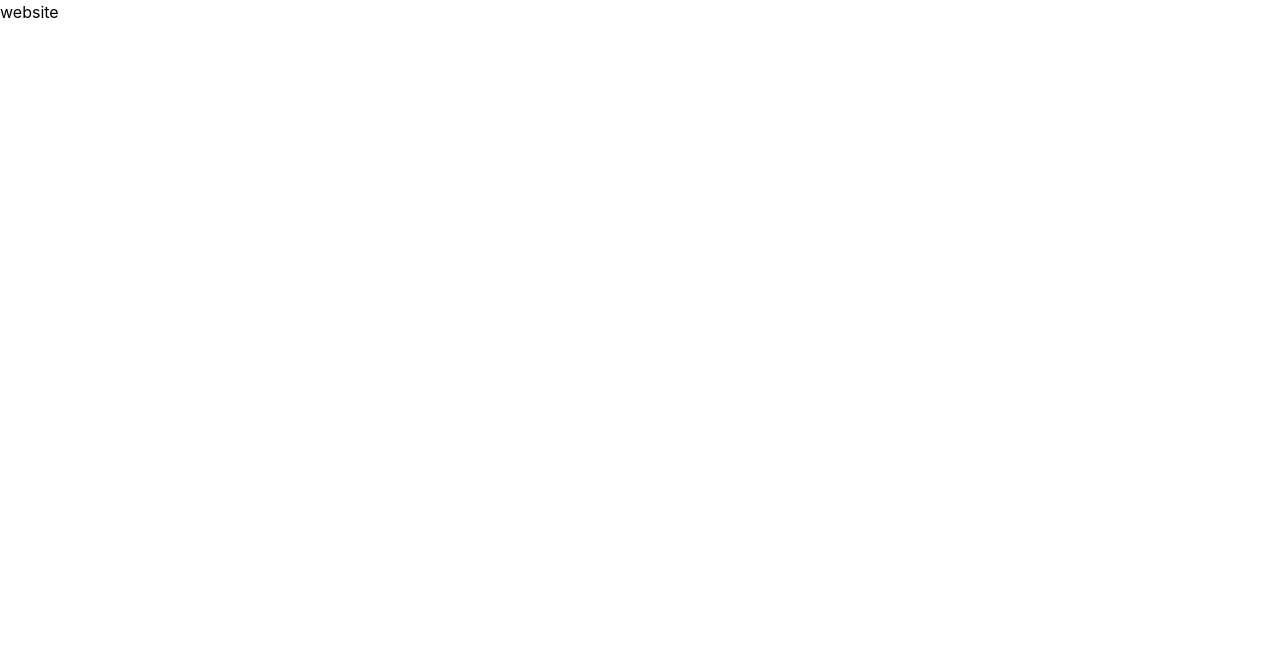
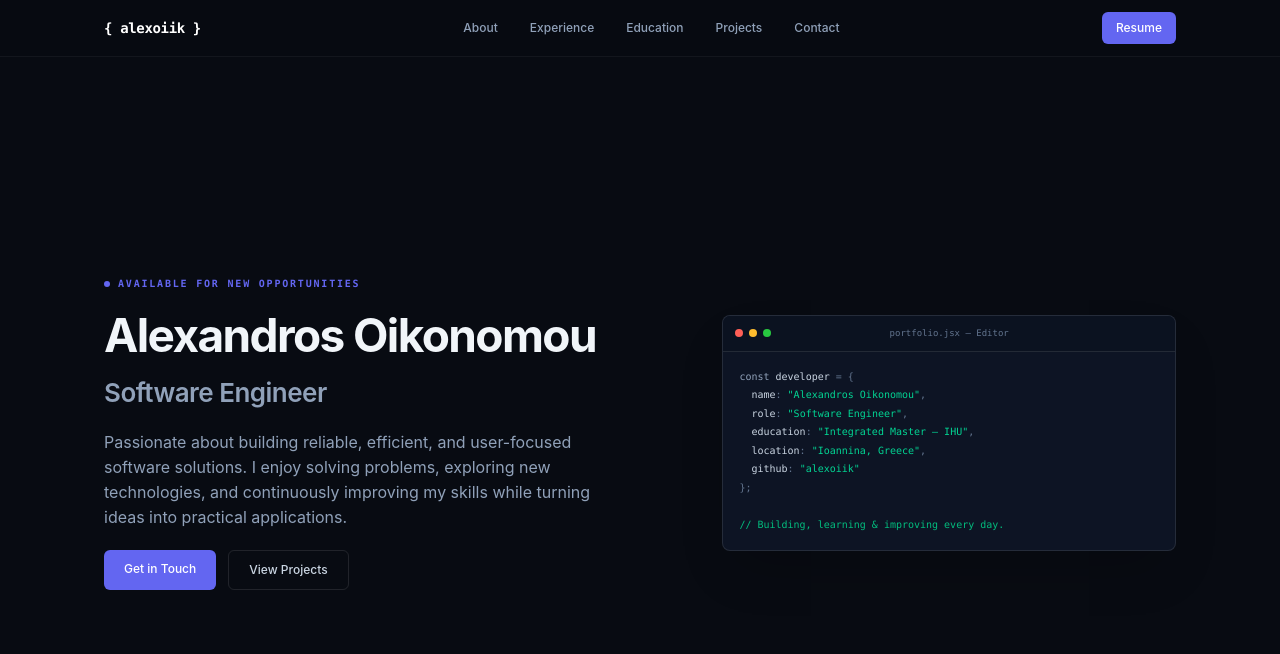
Before and after one commit to alexoiik/alexoiik.github.io, a React (Vite) app: page / in a window 1280 px wide. Shown: the top 654 px of the page. Built offline with nearby package versions, Linux system fonts and the light colour scheme.

Commit message:
feat: implementation of navbar component and hero section

```diff
--- a/index.html
+++ b/index.html
@@ -4,7 +4,7 @@
     <meta charset="UTF-8" />
     <link rel="icon" type="image/svg+xml" href="/favicon.svg" />
     <meta name="viewport" content="width=device-width, initial-scale=1.0" />
-    <title>alexoiik.github.io</title>
+    <title>Alexandros Oikonomou | Software Engineer</title>
   </head>
   <body>
     <div id="root"></div>
--- a/src/App.jsx
+++ b/src/App.jsx
@@ -1,5 +1,16 @@
+import Navbar from "./components/Navbar";
+import Hero from "./sections/Hero";
+
 function App() {
-  return <>website</>;
+  return (
+    <>
+      <Navbar />
+
+      <main>
+        <Hero />
+      </main>
+    </>
+  );
 }
 
 export default App;
--- /dev/null
+++ b/src/components/Navbar.jsx
@@ -0,0 +1,131 @@
+import { useState } from "react";
+
+function Navbar() {
+  const [isMenuOpen, setIsMenuOpen] = useState(false);
+
+  const links = [
+    { label: "About", href: "#about" },
+    { label: "Experience", href: "#experience" },
+    { label: "Education", href: "#education" },
+    { label: "Projects", href: "#projects" },
+    { label: "Contact", href: "#contact" },
+  ];
+
+  const closeMenu = () => {
+    setIsMenuOpen(false);
+  };
+
+  return (
+    <header className="sticky top-0 z-50 border-b border-white/5 bg-[#080b12]/95 backdrop-blur-md">
+      <nav className="mx-auto max-w-280 px-6">
+        <div className="flex h-14 items-center justify-between">
+          {/* Logo */}
+          <a
+            href="#"
+            onClick={closeMenu}
+            className="font-mono text-sm font-semibold tracking-tight text-white"
+          >
+            {"{ alexoiik }"}
+          </a>
+
+          {/* Desktop Links */}
+          <div className="hidden items-center gap-8 md:flex">
+            {links.map((link) => (
+              <a
+                key={link.href}
+                href={link.href}
+                className="text-xs font-medium text-slate-400 transition-colors hover:text-white"
+              >
+                {link.label}
+              </a>
+            ))}
+          </div>
+
+          {/* Desktop Resume */}
+          <a
+            href="/Alexandros-Oikonomou-CV.pdf"
+            target="_blank"
+            rel="noopener noreferrer"
+            className="hidden rounded-md bg-[#6366f1] px-3.5 py-2 text-xs font-medium text-white transition-colors hover:bg-[#5558e8] md:block"
+          >
+            Resume
+          </a>
+
+          {/* Mobile Menu Button */}
+          <button
+            type="button"
+            onClick={() => setIsMenuOpen(!isMenuOpen)}
+            aria-label={isMenuOpen ? "Close menu" : "Open menu"}
+            aria-expanded={isMenuOpen}
+            className="flex h-9 w-9 items-center justify-center rounded-md text-slate-400 transition-colors hover:bg-white/5 hover:text-white md:hidden"
+          >
+            {isMenuOpen ? (
+              // X icon
+              <svg
+                xmlns="http://www.w3.org/2000/svg"
+                viewBox="0 0 24 24"
+                fill="none"
+                stroke="currentColor"
+                strokeWidth="2"
+                className="h-5 w-5"
+              >
+                <path
+                  strokeLinecap="round"
+                  strokeLinejoin="round"
+                  d="M6 6l12 12M18 6L6 18"
+                />
+              </svg>
+            ) : (
+              // Hamburger icon
+              <svg
+                xmlns="http://www.w3.org/2000/svg"
+                viewBox="0 0 24 24"
+                fill="none"
+                stroke="currentColor"
+                strokeWidth="2"
+                className="h-5 w-5"
+              >
+                <path
+                  strokeLinecap="round"
+                  strokeLinejoin="round"
+                  d="M4 6h16M4 12h16M4 18h16"
+                />
+              </svg>
+            )}
+          </button>
+        </div>
+
+        {/* Mobile Menu */}
+        {isMenuOpen && (
+          <div className="border-t border-white/5 py-4 md:hidden">
+            <div className="flex flex-col gap-1">
+              {links.map((link) => (
+                <a
+                  key={link.href}
+                  href={link.href}
+                  onClick={closeMenu}
+                  className="rounded-md px-3 py-2 text-sm font-medium text-slate-400 transition-colors hover:bg-white/5 hover:text-white"
+                >
+                  {link.label}
+                </a>
+              ))}
+
+              {/* Mobile Resume */}
+              <a
+                href="/Alexandros-Oikonomou-CV.pdf"
+                target="_blank"
+                rel="noopener noreferrer"
+                onClick={closeMenu}
+                className="mt-2 rounded-md bg-[#6366f1] px-3 py-2.5 text-center text-sm font-medium text-white transition-colors hover:bg-[#5558e8]"
+              >
+                Resume
+              </a>
+            </div>
+          </div>
+        )}
+      </nav>
+    </header>
+  );
+}
+
+export default Navbar;
--- a/src/index.css
+++ b/src/index.css
@@ -2,8 +2,14 @@
 
 html {
   scroll-behavior: smooth;
+  scroll-padding-top: 56px;
 }
 
 body {
   margin: 0;
+  min-width: 320px;
+  background: #080b12;
+  color: #f1f5f9;
+  -webkit-font-smoothing: antialiased;
+  -moz-osx-font-smoothing: grayscale;
 }
--- /dev/null
+++ b/src/sections/Hero.jsx
@@ -0,0 +1,109 @@
+function Hero() {
+  return (
+    <section id="about" className="border-b border-white/5 bg-[#080b12]">
+      <div className="mx-auto grid min-h-[calc(100vh-48px)] max-w-280 items-center gap-14 px-6 py-16 lg:grid-cols-[1.1fr_0.9fr] lg:gap-16 lg:py-20">
+        {/* Left Content */}
+        <div>
+          {/* Availability */}
+          <div className="mb-5 flex items-center gap-2">
+            <span className="h-1.5 w-1.5 rounded-full bg-[#6366f1]" />
+            <span className="font-mono text-[10px] font-semibold uppercase tracking-[0.18em] text-[#6366f1]">
+              Available for new opportunities
+            </span>
+          </div>
+
+          {/* Heading */}
+          <h1 className="text-4xl font-bold tracking-[-0.035em] text-slate-100 sm:text-5xl lg:text-[46px] lg:leading-[1.05]">
+            Alexandros Oikonomou
+          </h1>
+
+          {/* Role */}
+          <h2 className="mt-4 text-2xl font-semibold tracking-[-0.02em] text-slate-400 sm:text-[26px]">
+            Software Engineer
+          </h2>
+
+          {/* Description */}
+          <p className="mt-5 max-w-125 text-[16px] leading-[1.55] text-slate-400">
+            Passionate about building reliable, efficient, and user-focused
+            software solutions. I enjoy solving problems, exploring new
+            technologies, and continuously improving my skills while turning
+            ideas into practical applications.
+          </p>
+
+          {/* CTA Buttons */}
+          <div className="mt-5 flex flex-wrap gap-3">
+            <a
+              href="#contact"
+              className="rounded-md bg-[#6366f1] px-5 py-2.5 text-[12px] font-medium text-white transition-colors hover:bg-[#5558e8]"
+            >
+              Get in Touch
+            </a>
+
+            <a
+              href="#projects"
+              className="rounded-md border border-white/10 bg-transparent px-5 py-2.5 text-[12px] font-medium text-slate-300 transition-colors hover:border-white/20 hover:bg-white/5 hover:text-white"
+            >
+              View Projects
+            </a>
+          </div>
+        </div>
+
+        {/* Code Editor */}
+        <div className="w-full overflow-hidden rounded-lg border border-white/10 bg-[#0d1424] shadow-2xl shadow-black/20">
+          {/* Editor Header */}
+          <div className="relative flex h-9 items-center border-b border-white/10 bg-[#0b1220] px-3">
+            <div className="flex items-center gap-1.5">
+              <span className="h-2 w-2 rounded-full bg-[#ff5f57]" />
+              <span className="h-2 w-2 rounded-full bg-[#febc2e]" />
+              <span className="h-2 w-2 rounded-full bg-[#28c840]" />
+            </div>
+
+            <span className="absolute left-1/2 -translate-x-1/2 font-mono text-[9px] font-medium text-slate-500">
+              portfolio.jsx — Editor
+            </span>
+          </div>
+
+          {/* Code */}
+          <div className="p-4">
+            <pre className="overflow-x-auto font-mono text-[10px] leading-[1.85] text-slate-500">
+              <code>
+                <span className="text-slate-400">const</span>{" "}
+                <span className="text-slate-300">developer</span> = {"{"}
+                {"\n"}
+                {"  "}
+                <span className="text-slate-300">name</span>:{" "}
+                <span className="text-emerald-400">"Alexandros Oikonomou"</span>
+                ,{"\n"}
+                {"  "}
+                <span className="text-slate-300">role</span>:{" "}
+                <span className="text-emerald-400">"Software Engineer"</span>,
+                {"\n"}
+                {"  "}
+                <span className="text-slate-300">education</span>:{" "}
+                <span className="text-emerald-400">
+                  "Integrated Master — IHU"
+                </span>
+                ,{"\n"}
+                {"  "}
+                <span className="text-slate-300">location</span>:{" "}
+                <span className="text-emerald-400">"Ioannina, Greece"</span>,
+                {"\n"}
+                {"  "}
+                <span className="text-slate-300">github</span>:{" "}
+                <span className="text-emerald-400">"alexoiik"</span>
+                {"\n"}
+                {"};"}
+                {"\n\n"}
+                <span className="text-emerald-500">
+                  // Building, learning &amp; improving every day.
+                </span>
+              </code>
+            </pre>
+          </div>
+        </div>
+      </div>
+    </section>
+  );
+}
+
+export default Hero;
```
Also changed, not shown: 1 other file (tests, documents, lock files or other folders).
